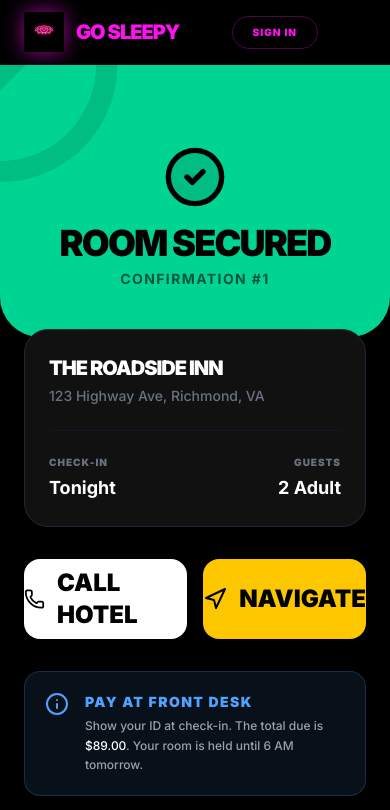
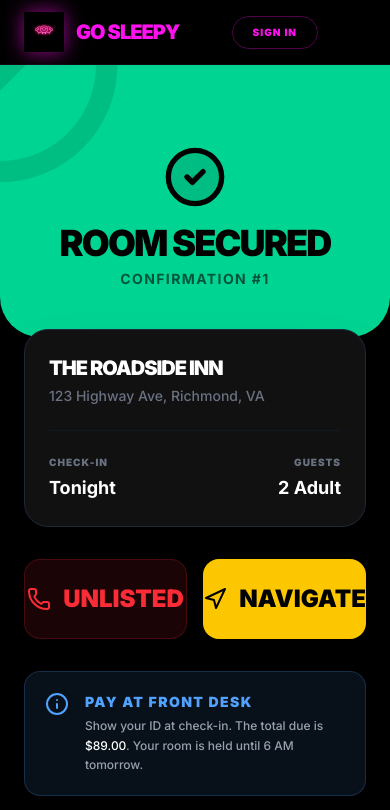
Before and after one commit to Jameljohnson19b/gosleepy, a Next.js app: page /confirmation/1 in a window 390 px wide. Shown: the top 810 px of the page. Built offline with nearby package versions, Linux system fonts and the light colour scheme; no server answers.

Commit message:
Feat: Built and implemented a backend phone parser API using DuckDuckGo scraping to auto-resolve missing hotel numbers across details, checkout, and confirmation screens.

```diff
--- /dev/null
+++ b/src/app/api/hotel/phone/route.ts
@@ -0,0 +1,40 @@
+import { NextRequest, NextResponse } from 'next/server';
+
+export async function GET(req: NextRequest) {
+    const searchParams = req.nextUrl.searchParams;
+    const name = searchParams.get('name');
+    const address = searchParams.get('address');
+
+    if (!name || !address) {
+        return NextResponse.json({ phone: null }, { status: 400 });
+    }
+
+    try {
+        const q = `${name} ${address} phone number`;
+        const res = await fetch(`https://html.duckduckgo.com/html/?q=${encodeURIComponent(q)}`, {
+            headers: {
+                "User-Agent": "Mozilla/5.0 (Windows NT 10.0; Win64; x64) AppleWebKit/537.36 (KHTML, like Gecko) Chrome/91.0.4472.124 Safari/537.36"
+            }
+        });
+
+        if (!res.ok) {
+            return NextResponse.json({ phone: null });
+        }
+
+        const text = await res.text();
+
+        // Match standard North American phone numbers
+        const phoneRegex = /(?:\+?1[-.\s]?)?\(?[2-9][0-9]{2}\)?[-.\s]?[2-9][0-9]{2}[-.\s]?[0-9]{4}/;
+        const phoneMatch = text.match(phoneRegex);
+
+        if (phoneMatch) {
+            return NextResponse.json({ phone: phoneMatch[0] });
+        }
+
+        return NextResponse.json({ phone: null });
+
+    } catch (error) {
+        console.error('Phone extraction error:', error);
+        return NextResponse.json({ phone: null }, { status: 500 });
+    }
+}
--- a/src/app/checkout/page.tsx
+++ b/src/app/checkout/page.tsx
@@ -4,8 +4,8 @@ import { useState, useEffect } from "react";
 import { useRouter, useSearchParams } from "next/navigation";
 import { ArrowLeft, ShieldCheck, Zap, Lock } from "lucide-react";
 import Link from "next/link";
-
 import { Suspense } from "react";
+import { useResolvedPhone } from "@/hooks/usePhoneResolution";
 
 function CheckoutContent() {
     const router = useRouter();
@@ -27,6 +27,8 @@ function CheckoutContent() {
     const hotelAddress = searchParams.get("address") || "";
     const hotelLat = searchParams.get("lat") || "";
     const hotelLng = searchParams.get("lng") || "";
+
+    const { phone: resolvedPhone, resolving: resolvingPhone } = useResolvedPhone(hotelPhone, hotelName, hotelAddress);
 
     const [isVerifying, setIsVerifying] = useState(riskLabel === 'HIGH');
 
@@ -64,7 +66,7 @@ function CheckoutContent() {
 
             const data = await res.json();
             if (res.ok) {
-                const confirmUrl = `/confirmation/${data.id}?name=${encodeURIComponent(hotelName)}&amount=${amount}&address=${encodeURIComponent(hotelAddress)}&phone=${encodeURIComponent(hotelPhone)}&lat=${hotelLat}&lng=${hotelLng}`;
+                const confirmUrl = `/confirmation/${data.id}?name=${encodeURIComponent(hotelName)}&amount=${amount}&address=${encodeURIComponent(hotelAddress)}&phone=${encodeURIComponent(resolvedPhone || '')}&lat=${hotelLat}&lng=${hotelLng}`;
                 router.push(confirmUrl);
             } else {
                 alert("Booking failed: " + (data.error || "Unknown error"));
@@ -105,18 +107,18 @@ function CheckoutContent() {
                         <span className="text-[10px] font-black text-[#ff10f0] uppercase tracking-widest">Late Arrival Tip</span>
                         <span className="text-xs text-gray-400 font-medium">Call front desk to confirm 1AM check-in.</span>
                     </div>
-                    {hotelPhone ? (
-                        <a href={`tel:${hotelPhone}`} className="bg-[#ff10f0] text-white px-3 py-2 rounded-lg text-[10px] font-black uppercase inline-block">
+                    {resolvingPhone ? (
+                        <span className="bg-[#ff10f0]/50 text-white px-3 py-2 rounded-lg text-[10px] font-black uppercase inline-block animate-pulse">
+                            Resolving...
+                        </span>
+                    ) : resolvedPhone && !resolvedPhone.includes('Property') && resolvedPhone !== "5550123" && resolvedPhone !== "0" ? (
+                        <a href={`tel:${resolvedPhone}`} className="bg-[#ff10f0] text-white px-3 py-2 rounded-lg text-[10px] font-black uppercase inline-block">
                             View Phone
                         </a>
                     ) : (
-                        <a
-                            href={`https://www.google.com/search?q=${encodeURIComponent(hotelName + " " + hotelAddress + " phone number")}`}
-                            target="_blank"
-                            className="bg-[#ff10f0] text-white px-3 py-2 rounded-lg text-[10px] font-black uppercase inline-block"
-                        >
-                            Find Phone
-                        </a>
+                        <span className="bg-red-500/50 text-white px-3 py-2 rounded-lg text-[10px] font-black uppercase inline-block cursor-not-allowed">
+                            Unlisted
+                        </span>
                     )}
                 </div>
             )}
--- a/src/app/confirmation/[id]/page.tsx
+++ b/src/app/confirmation/[id]/page.tsx
@@ -5,6 +5,7 @@ import { useParams, useRouter, useSearchParams } from "next/navigation";
 import { CheckCircle2, Phone, Navigation, Share2, ArrowLeft, Info, Zap } from "lucide-react";
 import Link from "next/link";
 import { Suspense } from "react";
+import { useResolvedPhone } from "@/hooks/usePhoneResolution";
 
 function ConfirmationContent() {
     const { id } = useParams();
@@ -23,9 +24,11 @@ function ConfirmationContent() {
         ? `https://maps.apple.com/?q=${encodeURIComponent(address)}`
         : "https://maps.apple.com";
 
-    const callLink = phone
-        ? `tel:${phone}`
-        : `https://www.google.com/search?q=${encodeURIComponent(hotelName + " " + address + " phone number")}`;
+    const { phone: resolvedPhone, resolving: resolvingPhone } = useResolvedPhone(phone, hotelName, address);
+
+    const callLink = resolvedPhone && resolvedPhone !== "5550123" && resolvedPhone !== "0"
+        ? `tel:${resolvedPhone}`
+        : "#";
 
     useEffect(() => {
         // Simulate loading
@@ -76,14 +79,22 @@ function ConfirmationContent() {
                 </div>
 
                 <div className="grid grid-cols-2 gap-4 mb-8">
-                    <a
-                        href={callLink}
-                        target={phone ? undefined : "_blank"}
-                        className="btn-large bg-white text-black h-20 text-lg gap-3"
-                    >
-                        <Phone className="w-6 h-6" />
-                        {phone ? 'CALL HOTEL' : 'FIND PHONE'}
-                    </a>
+                    {resolvingPhone ? (
+                        <div className="btn-large bg-gray-200 text-gray-500 h-20 text-lg gap-3 animate-pulse cursor-not-allowed">
+                            <Zap className="w-6 h-6 animate-spin text-gray-400" />
+                            RESOLVING...
+                        </div>
+                    ) : resolvedPhone && resolvedPhone !== "5550123" && resolvedPhone !== "0" && !resolvedPhone.includes('Property') ? (
+                        <a href={callLink} className="btn-large bg-white text-black h-20 text-lg gap-3">
+                            <Phone className="w-6 h-6" />
+                            CALL HOTEL
+                        </a>
+                    ) : (
+                        <div className="btn-large bg-red-500/10 text-red-500 border border-red-500/20 h-20 text-lg gap-3 cursor-not-allowed">
+                            <Phone className="w-6 h-6" />
+                            UNLISTED
+                        </div>
+                    )}
                     <a href={navLink} className="btn-large bg-yellow-400 text-black h-20 text-lg gap-3">
                         <Navigation className="w-6 h-6" />
                         NAVIGATE
--- a/src/app/hotel/[id]/page.tsx
+++ b/src/app/hotel/[id]/page.tsx
@@ -6,6 +6,7 @@ import { Offer } from "@/types/hotel";
 import { ArrowLeft, Star, MapPin, ShieldCheck, Clock, Phone, Navigation, Zap } from "lucide-react";
 import Link from "next/link";
 import { PriceTrendBar } from "@/components/PriceTrendBar";
+import { useResolvedPhone } from "@/hooks/usePhoneResolution";
 
 export default function HotelDetailsPage() {
     const { id } = useParams();
@@ -24,6 +25,8 @@ export default function HotelDetailsPage() {
     const duration = parseInt(searchParams.get("duration") || "1");
 
     const hasOfficialMedia = searchParams.get("official") === "true";
+    const { phone: resolvedPhone, resolving: resolvingPhone } = useResolvedPhone(passedPhone, passedName, passedAddress);
+
     const [offer, setOffer] = useState<Offer | null>(null);
     const [loading, setLoading] = useState(true);
 
@@ -62,13 +65,13 @@ export default function HotelDetailsPage() {
             ]
         });
         setLoading(false);
-    }, [id, passedName, passedAmount, passedAddress, passedRating, passedStars, passedPhone, lat, lng, hasOfficialMedia]);
+    }, [id, passedName, passedAmount, passedAddress, passedRating, passedStars, resolvedPhone, lat, lng, hasOfficialMedia]);
 
     if (loading) return null;
     if (!offer) return <div>Hotel not found</div>;
 
     const checkoutUrl = (rateId: string, amount: number) =>
-        `/checkout?hotelId=${offer.hotelId}&rateId=${rateId}&risk=${riskLabel}&hotelName=${encodeURIComponent(offer.hotelName)}&amount=${amount}&address=${encodeURIComponent(offer.address || '')}&phone=${encodeURIComponent(offer.hotelPhone || '')}&lat=${offer.lat}&lng=${offer.lng}`;
+        `/checkout?hotelId=${offer.hotelId}&rateId=${rateId}&risk=${riskLabel}&hotelName=${encodeURIComponent(offer.hotelName)}&amount=${amount}&address=${encodeURIComponent(offer.address || '')}&phone=${encodeURIComponent(resolvedPhone || '')}&lat=${offer.lat}&lng=${offer.lng}`;
 
     return (
         <main className="min-h-screen bg-black text-white">
@@ -158,26 +161,28 @@ export default function HotelDetailsPage() {
 
                 {/* Quick Actions */}
                 <div className="grid grid-cols-2 gap-4">
-                    {offer.hotelPhone && !offer.hotelPhone.includes('Property') ? (
-                        <a href={`tel:${offer.hotelPhone}`} className="group flex flex-col items-center justify-center p-6 bg-[#111] rounded-3xl border border-gray-800 hover:border-[#ff10f0]/50 active:scale-95 transition-all">
-                            <div className="w-12 h-12 rounded-2xl bg-[#ff10f0]/10 flex items-center justify-center mb-3 group-hover:bg-[#ff10f0]/20 transition-colors">
-                                <Phone className="w-6 h-6 text-[#ff10f0]" />
+                    {resolvingPhone ? (
+                        <div className="group flex flex-col items-center justify-center p-6 bg-[#111] rounded-3xl border border-gray-800 transition-all">
+                            <div className="w-12 h-12 rounded-2xl bg-[#ff10f0]/10 flex items-center justify-center mb-3">
+                                <Zap className="w-6 h-6 text-[#ff10f0] animate-spin" />
+                            </div>
+                            <span className="text-[10px] font-black uppercase tracking-widest text-[#ff10f0] animate-pulse">Resolving Number...</span>
+                        </div>
+                    ) : resolvedPhone && !resolvedPhone.includes('Property') && resolvedPhone !== "5550123" && resolvedPhone !== "0" ? (
+                        <a href={`tel:${resolvedPhone}`} className="group flex flex-col items-center justify-center p-6 bg-[#111] rounded-3xl border border-emerald-400/20 hover:border-emerald-400/50 active:scale-95 transition-all">
+                            <div className="w-12 h-12 rounded-2xl bg-emerald-400/10 flex items-center justify-center mb-3 group-hover:bg-emerald-400/20 transition-colors">
+                                <Phone className="w-6 h-6 text-emerald-400" />
                             </div>
                             <span className="text-[10px] font-black uppercase tracking-widest text-gray-400">Call Hotel</span>
-                            <span className="text-[10px] font-black text-[#ff10f0] mt-1 tracking-tighter">{offer.hotelPhone}</span>
+                            <span className="text-[10px] font-black text-emerald-400 mt-1 tracking-tighter">{resolvedPhone}</span>
                         </a>
                     ) : (
-                        <a
-                            href={`https://www.google.com/search?q=${encodeURIComponent(offer.hotelName + " " + offer.address + " phone number")}`}
-                            target="_blank"
-                            className="group flex flex-col items-center justify-center p-6 bg-[#111] rounded-3xl border border-gray-800 hover:border-blue-500/50 active:scale-95 transition-all text-center"
-                        >
-                            <div className="w-12 h-12 rounded-2xl bg-blue-500/10 flex items-center justify-center mb-3 group-hover:bg-blue-500/20 transition-colors">
-                                <Phone className="w-6 h-6 text-blue-400" />
+                        <div className="group flex flex-col items-center justify-center p-6 bg-[#111] rounded-3xl border border-red-500/20 text-center opacity-75">
+                            <div className="w-12 h-12 rounded-2xl bg-red-500/10 flex items-center justify-center mb-3">
+                                <Phone className="w-6 h-6 text-red-500" />
                             </div>
-                            <span className="text-[10px] font-black uppercase tracking-widest text-gray-400">Find Number</span>
-                            <span className="text-[10px] font-black text-blue-400 mt-1 tracking-tighter">Search on Google</span>
-                        </a>
+                            <span className="text-[10px] font-black uppercase tracking-widest text-red-500">Unlisted Number</span>
+                        </div>
                     )}
                     <a href={`https://maps.apple.com/?q=${offer.address}`} className="group flex flex-col items-center justify-center p-6 bg-[#111] rounded-3xl border border-gray-800 hover:border-[#ff10f0]/50 active:scale-95 transition-all">
                         <div className="w-12 h-12 rounded-2xl bg-[#ff10f0]/10 flex items-center justify-center mb-3 group-hover:bg-[#ff10f0]/20 transition-colors">
--- /dev/null
+++ b/src/hooks/usePhoneResolution.ts
@@ -0,0 +1,32 @@
+import { useState, useEffect } from 'react';
+
+export function useResolvedPhone(initialPhone: string, hotelName: string, address: string) {
+    const [phone, setPhone] = useState(initialPhone);
+    const [resolving, setResolving] = useState(false);
+
+    useEffect(() => {
+        if (!initialPhone || initialPhone.includes('Property') || initialPhone === "5550123" || initialPhone === "0") {
+            let isMounted = true;
+            async function resolve() {
+                setResolving(true);
+                try {
+                    const res = await fetch(`/api/hotel/phone?name=${encodeURIComponent(hotelName)}&address=${encodeURIComponent(address)}`);
+                    const data = await res.json();
+                    if (isMounted && data.phone) {
+                        setPhone(data.phone);
+                    }
+                } catch (err) {
+                    console.error("Failed to resolve phone", err);
+                } finally {
+                    if (isMounted) setResolving(false);
+                }
+            }
+            resolve();
+            return () => { isMounted = false; };
+        } else {
+            setPhone(initialPhone);
+        }
+    }, [initialPhone, hotelName, address]);
+
+    return { phone, resolving };
+}
```
